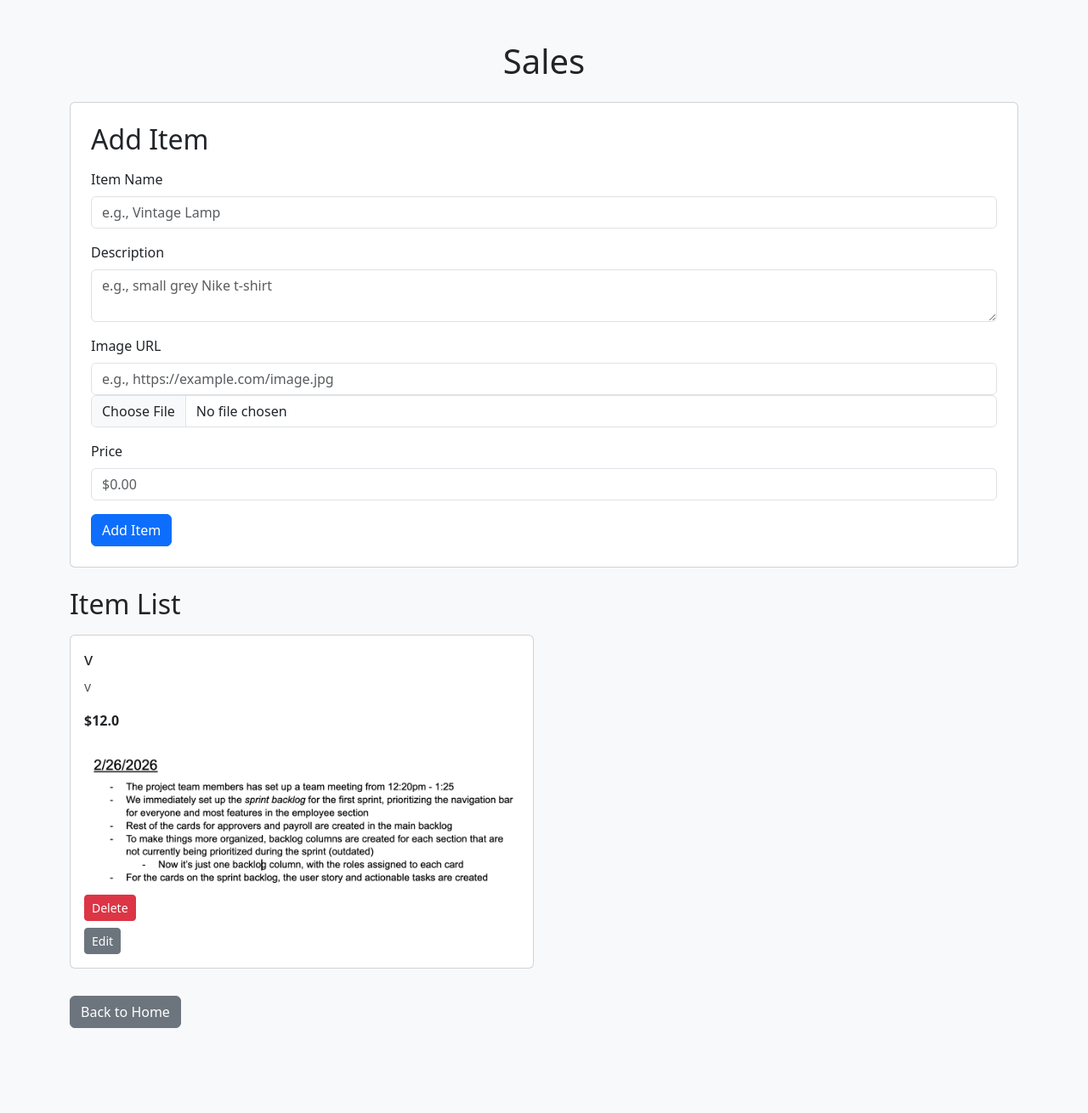
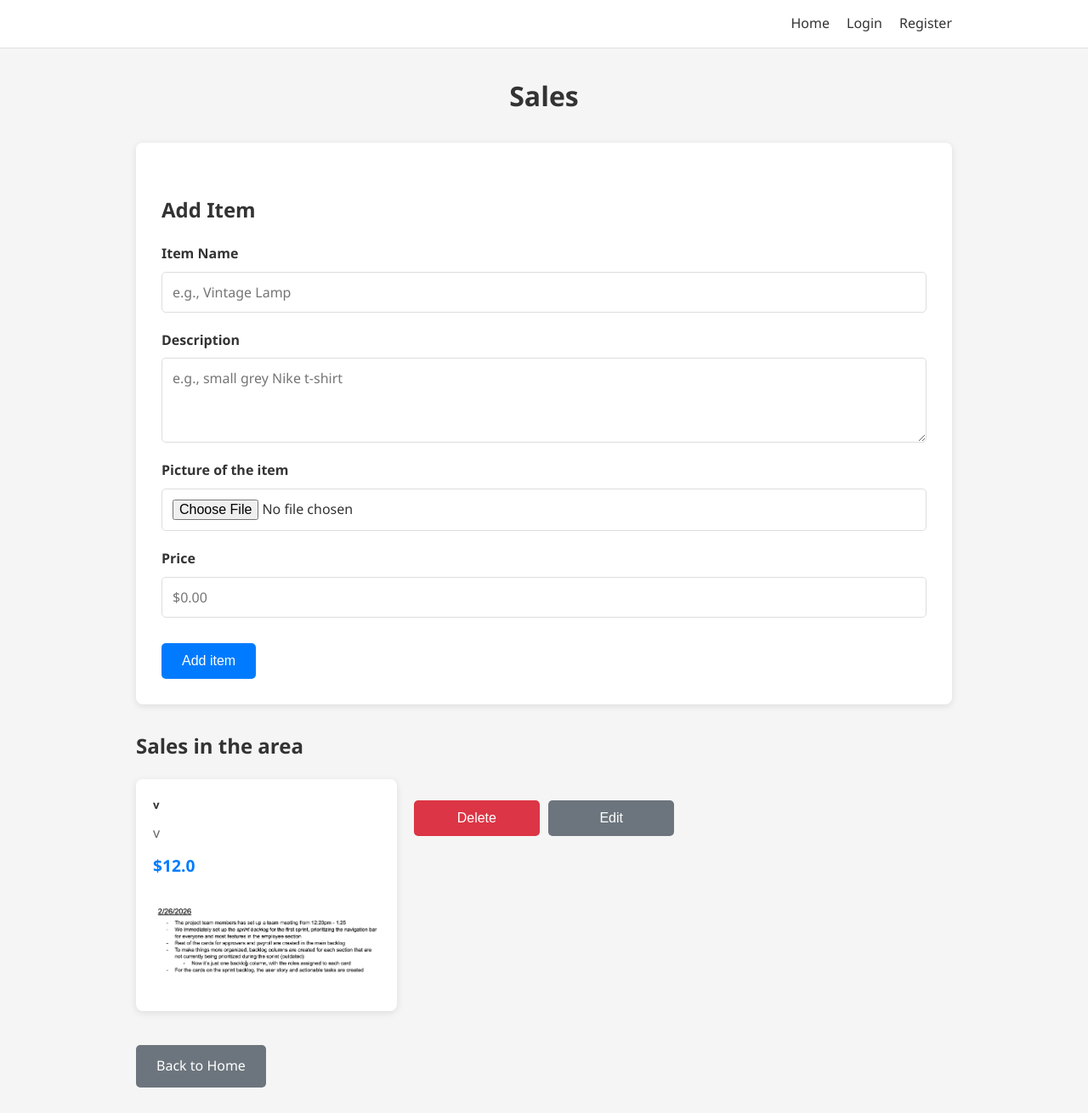
Before and after one commit to gzxfy/thrifting-app, a Flask app: page /items in a window 1280 px wide. Shown: the whole page at 85% size. Before the commit the page ends 1210 px from the top, so only its background shows below. Run offline with Flask 3, Linux system fonts and the light colour scheme; data comes from the database, SQL or seed files in the repository; both versions use the stored data as it was after the commit.

Commit message:
Add base and home templates for the Thrifting App
- Created a base template (base.html) with navigation and layout structure.
- Developed a home template (home.html) that extends the base template, welcoming users and prompting login or registration.

```diff
--- a/app.py
+++ b/app.py
@@ -30,7 +30,7 @@ def init_db():
 
 @app.route('/')
 def home():
-    return render_template('login.html')
+    return render_template('home.html')
 
 @app.route("/items", methods=["GET", "POST"])
 def items():
--- a/static/style.css
+++ b/static/style.css
@@ -1,86 +1,250 @@
-/* h1 {
+* {
+    margin: 0;
+    padding: 0;
+    box-sizing: border-box;
+}
+
+body {
+    font-family: 'Segoe UI', Tahoma, Geneva, Verdana, sans-serif;
+    background-color: #f5f5f5;
+    color: #333;
+    line-height: 1.6;
+}
+
+.container {
+    max-width: 1000px;
+    margin: 30px auto;
+    padding: 0 20px;
+}
+
+/* Navigation Bar */
+.navbar {
+    background-color: #fff;
+    border-bottom: 1px solid #e0e0e0;
+    padding: 15px 0;
+}
+
+.nav-links {
+    max-width: 1000px;
+    margin: 0 auto;
+    padding: 0 20px;
+    display: flex;
+    justify-content: flex-end;
+    gap: 20px;
+}
+
+.nav-links a {
+    text-decoration: none;
+    color: #333;
+    transition: color 0.3s;
+}
+
+.nav-links a:hover {
+    color: #007BFF;
+}
+
+/* Typography */
+h1 {
     text-align: center;
-    font-family:'Segoe UI', Tahoma, Geneva, Verdana, sans-serif;
+    margin-bottom: 30px;
+    color: #333;
+    font-size: 2em;
+}
+
+h2 {
+    margin: 30px 0 20px 0;
+    color: #333;
+    font-size: 1.5em;
+}
+
+h5 {
+    margin-bottom: 10px;
     color: #333;
 }
 
-p {
-    font-family:'Segoe UI', Tahoma, Geneva, Verdana, sans-serif;
-    color: #555;
-    line-height: 1.6;
-    margin: 20px;
+p.lead {
     text-align: center;
+    font-size: 1.1em;
+    color: #666;
+    margin-bottom: 30px;
 }
 
-body {
-    background-color: #f4f4f4;
-    margin: 0;
-    padding: 0;
-    text-align: center;
+p.description {
+    color: #666;
+    margin: 10px 0;
 }
 
-a {
+p.price {
+    font-weight: bold;
     color: #007BFF;
-    text-decoration: none;
-    border: #333 solid 1px;
-    padding: 10px 20px;
-    border-radius: 5px;
-    transition: background-color 0.3s, color 0.3s;
-    display: inline-block;
-    margin-top: 20px;
+    font-size: 1.2em;
+    margin: 10px 0;
 }
 
-a:hover {
-    background-color: #007BFF;
-    color: #fff;
+/* Forms */
+.form-card {
+    background-color: #fff;
+    border-radius: 8px;
+    padding: 30px;
+    box-shadow: 0 2px 8px rgba(0, 0, 0, 0.1);
+    margin-bottom: 30px;
 }
 
-.form-container {
-    max-width: 500px;
-    margin: 30px auto;
-    padding: 20px;
-    background-color: #fff;
-    border-radius: 8px;
-    box-shadow: 0 2px 8px rgba(0,0,0,0.1);
-}
-
-.form-section {
+.form-group {
     margin-bottom: 20px;
     display: flex;
     flex-direction: column;
 }
 
-.form-section label {
+.form-group label {
     font-weight: 600;
     margin-bottom: 8px;
-    font-family: 'Segoe UI', Tahoma, Geneva, Verdana, sans-serif;
     color: #333;
 }
 
-.form-section input,
-.form-section textarea {
-    width: 100% !important;
-    padding: 10px !important;
-    border: 1px solid #ddd !important;
-    border-radius: 5px !important;
+.form-group input,
+.form-group textarea {
+    padding: 12px;
+    border: 1px solid #ddd;
+    border-radius: 5px;
     font-family: 'Segoe UI', Tahoma, Geneva, Verdana, sans-serif;
-    box-sizing: border-box;
+    font-size: 1em;
+    transition: border-color 0.3s;
 }
 
-button {
-    padding: 10px 20px;
-    border: #333 solid 1px;
+.form-group input:focus,
+.form-group textarea:focus {
+    outline: none;
+    border-color: #007BFF;
+    box-shadow: 0 0 5px rgba(0, 123, 255, 0.3);
+}
+
+.form-group textarea {
+    resize: vertical;
+    min-height: 100px;
+}
+
+/* Buttons */
+.btn {
+    padding: 12px 24px;
+    border: none;
     border-radius: 5px;
-    background-color: #007BFF;
-    color: #fff;
+    font-size: 1em;
     cursor: pointer;
     transition: background-color 0.3s, color 0.3s;
-    margin-top: 20px;
+    text-decoration: none;
+    display: inline-block;
+    margin-right: 10px;
+    margin-top: 10px;
+    font-weight: 500;
 }
 
-button:hover {
-    background-color: #0056b3;
+.btn-primary {
+    background-color: #007BFF;
     color: #fff;
 }
 
- */
+.btn-primary:hover {
+    background-color: #0056b3;
+}
+
+.btn-secondary {
+    background-color: #6c757d;
+    color: #fff;
+}
+
+.btn-secondary:hover {
+    background-color: #545b62;
+}
+
+.btn-danger {
+    background-color: #dc3545;
+    color: #fff;
+}
+
+.btn-danger:hover {
+    background-color: #c82333;
+}
+
+/* Alerts */
+.alert {
+    padding: 15px;
+    margin-bottom: 20px;
+    border-radius: 5px;
+    border-left: 4px solid;
+}
+
+.alert-success {
+    background-color: #d4edda;
+    border-color: #28a745;
+    color: #155724;
+}
+
+.alert-danger {
+    background-color: #f8d7da;
+    border-color: #dc3545;
+    color: #721c24;
+}
+
+/* Items Grid */
+.items-grid {
+    display: grid;
+    grid-template-columns: repeat(auto-fill, minmax(300px, 1fr));
+    gap: 20px;
+    margin-bottom: 30px;
+}
+
+.item-card {
+    background-color: #fff;
+    border-radius: 8px;
+    padding: 20px;
+    box-shadow: 0 2px 8px rgba(0, 0, 0, 0.1);
+    transition: box-shadow 0.3s;
+}
+
+.item-card:hover {
+    box-shadow: 0 4px 12px rgba(0, 0, 0, 0.15);
+}
+
+.item-image {
+    width: 100%;
+    height: auto;
+    max-height: 250px;
+    object-fit: cover;
+    border-radius: 5px;
+    margin: 15px 0;
+}
+
+.button-group {
+    display: flex;
+    gap: 10px;
+    margin-top: 15px;
+}
+
+.button-group form {
+    flex: 1;
+}
+
+.button-group button {
+    width: 100%;
+}
+
+/* Responsive */
+@media (max-width: 768px) {
+    h1 {
+        font-size: 1.5em;
+    }
+
+    .items-grid {
+        grid-template-columns: 1fr;
+    }
+
+    .nav-links {
+        flex-direction: column;
+        gap: 10px;
+    }
+
+    .button-group {
+        flex-direction: column;
+    }
+}
--- /dev/null
+++ b/templates/base.html
@@ -0,0 +1,26 @@
+<!DOCTYPE html>
+<html lang="en">
+<head>
+    <meta charset="UTF-8">
+    <meta name="viewport" content="width=device-width, initial-scale=1.0">
+    <title>thrifting app</title>
+    <link rel="stylesheet" href="{{ url_for('static', filename='style.css') }}">
+</head>
+<body>
+<nav class="navbar">
+    <div class="nav-links">
+        <a href="/">Home</a>
+        {% if 'email' in session %}
+            <span class="nav-user">Logged in as {{ session['email'] }}</span>
+            <a href="/logout" class="logout-btn">Logout</a>
+        {% else %}
+            <a href="/login">Login</a>
+            <a href="/register">Register</a>
+        {% endif %}
+    </div>
+</nav>
+    <div class="container">
+        {% block content %}{% endblock %}
+    </div>
+</body>
+</html>
--- a/templates/items.html
+++ b/templates/items.html
@@ -1,86 +1,61 @@
-<!DOCTYPE html>
-<html lang="en">
-<head>
-    <meta charset="UTF-8">
-    <meta name="viewport" content="width=device-width, initial-scale=1.0">
-    <title>Items</title>
+{% extends "base.html" %}
 
-    <!-- Disable your CSS for now -->
-    <!-- <link rel="stylesheet" href="{{ url_for('static', filename='style.css') }}"> -->
-
-    <link href="https://cdn.jsdelivr.net/npm/bootstrap@5.3.0/dist/css/bootstrap.min.css" rel="stylesheet">
-</head>
-
-<body class="bg-light">
-
-<div class="container mt-5">
-
-    <h1 class="mb-4 text-center">Sales</h1>
-
-    <div class="card p-4 mb-4">
-        <h2 class="mb-3">Add Item</h2>
-
+{% block content %}
+<h1>Sales</h1>
+<div class="form-card">
+    <h2>Add Item</h2>
     <form action="/items" method="POST" enctype="multipart/form-data">
-
-            <div class="mb-3">
-                <label class="form-label">Item Name</label>
-                <input class="form-control" type="text" name="title" placeholder="e.g., Vintage Lamp" required>
+        <div class="form-group">
+            <label>Item Name</label>
+            <input type="text" name="title" placeholder="e.g., Vintage Lamp" required>
         </div>
 
-            <div class="mb-3">
-                <label class="form-label">Description</label>
-                <textarea class="form-control" name="description" placeholder="e.g., small grey Nike t-shirt" required></textarea>
+        <div class="form-group">
+            <label>Description</label>
+            <textarea name="description" placeholder="e.g., small grey Nike t-shirt" required></textarea>
         </div>
 
-            <div class="mb-3">
-                <label class="form-label">Image URL</label>
-                <input class="form-control" type="url" name="image_url" placeholder="e.g., https://example.com/image.jpg">
-                <input class="form-control" type="file" name="image_file" accept="image/*">
+        <div class="form-group">
+            <label>Picture of the item</label>
+            <input type="file" name="image_file" accept="image/*">
         </div>
 
-            <div class="mb-3">
-                <label class="form-label">Price</label>
-                <input class="form-control" type="number" name="price" step="0.01" placeholder="$0.00" required>
+        <div class="form-group">
+            <label>Price</label>
+            <input type="number" name="price" step="0.01" placeholder="$0.00" required>
         </div>
 
-            <button class="btn btn-primary">Add Item</button>
+        <button type="sumbit" class="btn btn-primary">Add item</button>
     </form>
 </div>
 
-    <h2 class="mb-3">Item List</h2>
+<h2>Sales in the area</h2>
+{% if items %}
+    <div class="items-grid">
+        {% for item in items %}
+            <div class="item-card">
+                <h5> {{ item[1] }}</h5>
+                <p class="description"> {{ item[2] }}</p>
+                <p class="price">${{ item[4] }}</p>
+                {% if item[3] %}
+                    <img src="{{ item[3] }}" alt="{{ item[1] }}" class="item-image">
+                {% endif %}
+            </div>
 
-    {% if items %}
-        <div class="row">
-        {% for item in items %}
-            <div class="col-md-6 mb-3">
-                <div class="card p-3">
-
-                    <h5>{{ item[1] }}</h5>
-                    <p class="text-muted">{{ item[2] }}</p>
-                    <p><strong>${{ item[4] }}</strong></p>
-                    {% if item[3] %}
-                        <img src="{{ item[3] }}" alt="{{ item[1] }}" class="img-fluid mb-2">
-                    {% endif %}
-
-                    <form method="POST" action="/delete/{{ item[0] }}" onsubmit="return confirm('Are you sure you want to delete this item?');">
-                        <button class="btn btn-danger btn-sm">Delete</button>
+            <div class="button-group">
+                <form method="POST" action="/delete/{{ item[0] }}" onsubmit="return confirm('Are you sure you want to delete this item?');" style="display: inline;">
+                    <button type="submit" class="btn btn-danger">Delete</button>
                 </form>
 
-                    <form method="GET" action="/edit/{{ item[0] }}" class="mt-2">
-                        <button class="btn btn-secondary btn-sm">Edit</button>
+                <form method="GET" action="/edit/{{ item[0] }}" style="display: inline;">
+                    <button type="submit" class="btn btn-secondary">Edit</button>
                 </form>
-
-                </div>
             </div>
         {% endfor %}
     </div>
 {% else %}
-        <p>No items found. Add some!</p>
+    <p>No Items found. Add some!</p>
 {% endif %}
 
-    <a href="/" class="btn btn-secondary mt-3">Back to Home</a>
-
-</div>
-
-</body>
-</html>
+<a href="/" class="btn btn-secondary">Back to Home</a>
+{% endblock %}
```
Also changed, not shown: auth.py (+21 -4 lines), templates/edit_item.html (+19 -30 lines), templates/home.html (added, +13 -0 lines), templates/index.html (deleted, +0 -36 lines), templates/login.html (+14 -38 lines), templates/register.html (+19 -39 lines), accounts.db, static/uploads/image.png (added), thrifting.db. Lines whose indentation alone changed are shown as unchanged.
